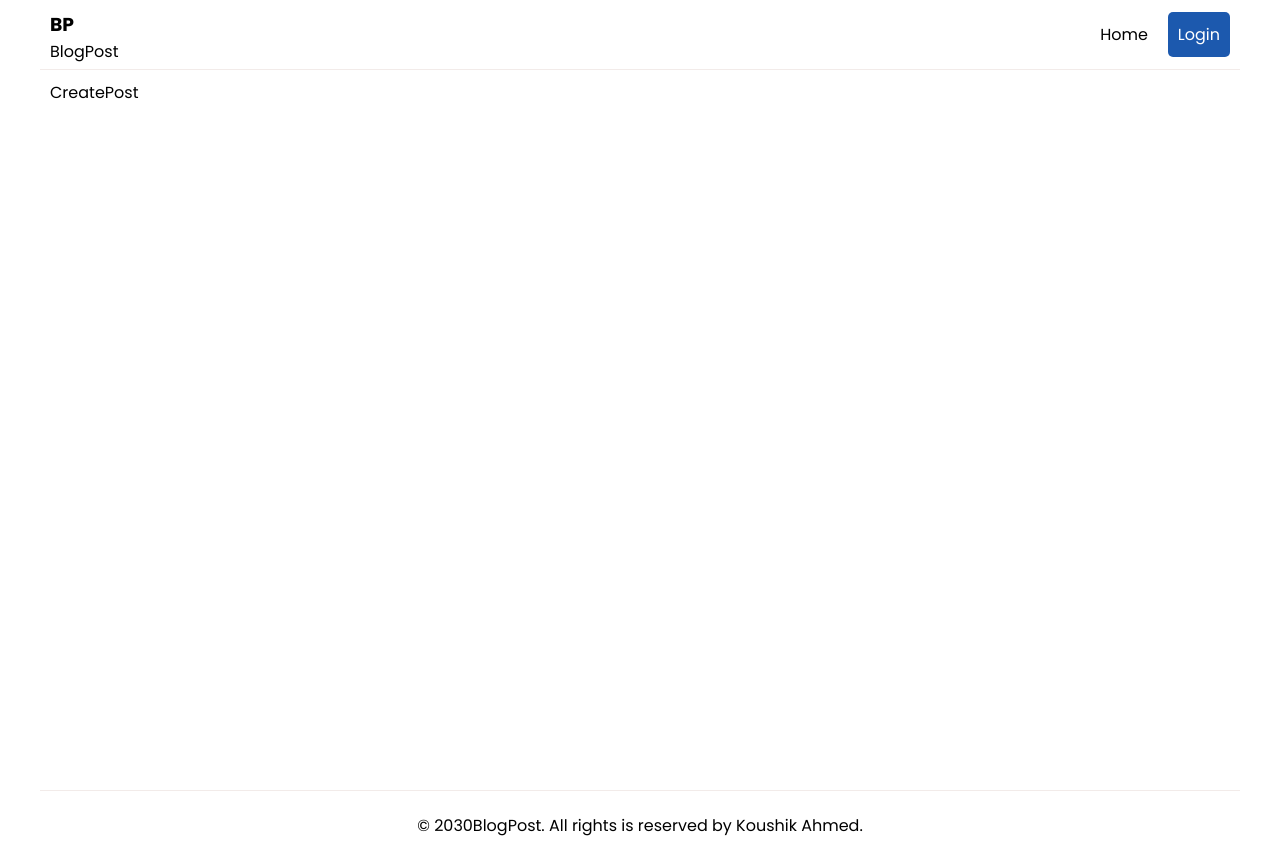
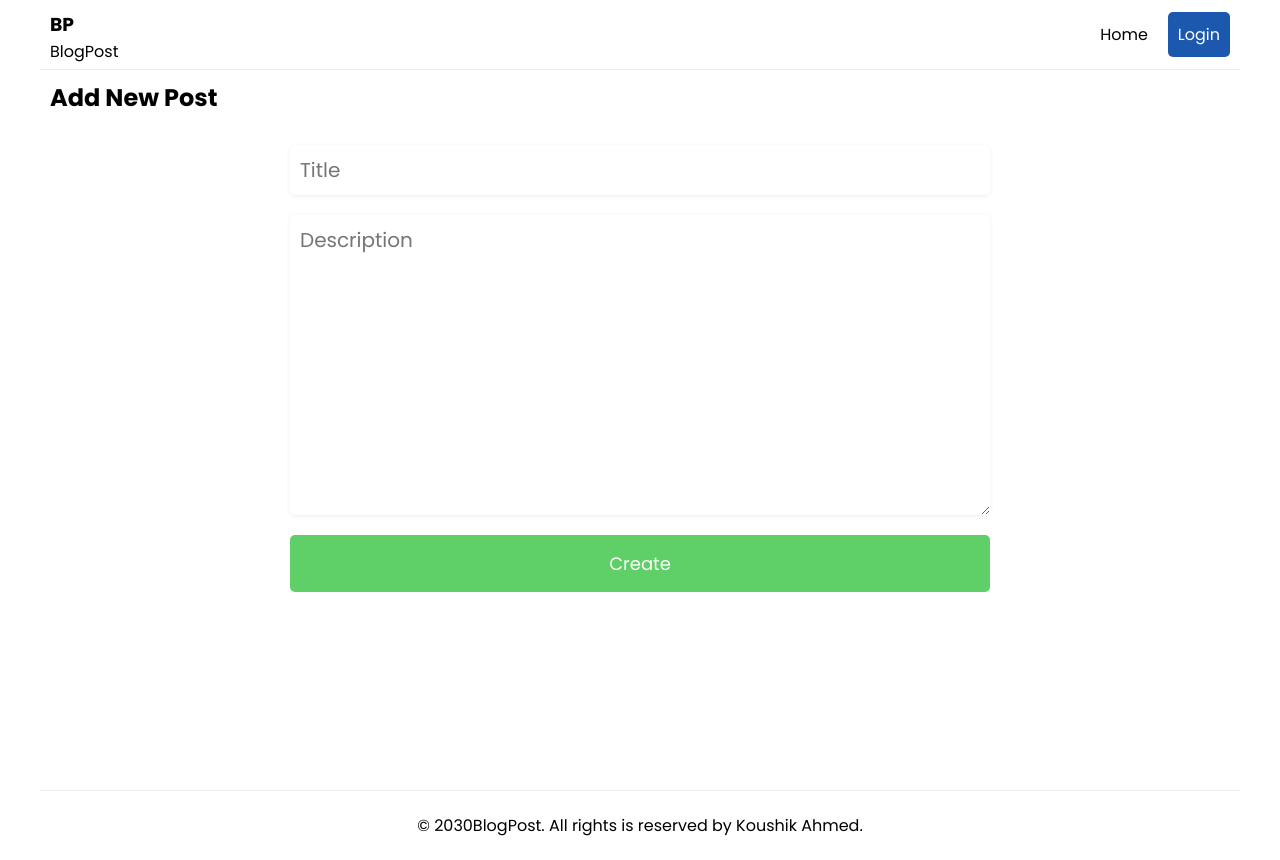
Before and after one commit to devkoushiik/blogPostWithFirebase, a React (Vite) app: page /create in a window 1280 px wide. Built offline with nearby package versions, Linux system fonts and the light colour scheme; the HTML template or start-up script is replaced by a standard one.

Commit message:
post card  page implemented

```diff
--- a/src/components/PostCard.jsx
+++ b/src/components/PostCard.jsx
@@ -1,3 +1,20 @@
-export const PostCard = () => {
-  return <div>PostCard</div>;
+export const PostCard = ({ title, description }) => {
+  return (
+    <div className="card">
+      <p className="title">{title}</p>
+      <p className="description">{description}</p>
+      <p className="control">
+        <span className="author">Koushik</span>
+        <span
+          style={{
+            border: "2px solid red",
+            cursor: "pointer",
+          }}
+          className="author"
+        >
+          delete
+        </span>
+      </p>
+    </div>
+  );
 };
--- a/src/pages/CreatePost.jsx
+++ b/src/pages/CreatePost.jsx
@@ -1,3 +1,30 @@
 export const CreatePost = () => {
-  return <div>CreatePost</div>;
+  return (
+    <section>
+      <div className="heading">
+        <h1>Add New Post</h1>
+      </div>
+      <form className="createPost">
+        <input
+          type="text"
+          className="title"
+          name="title"
+          placeholder="Title"
+          maxLength={"50"}
+          required
+        />
+        <textarea
+          name="description"
+          id=""
+          maxLength={600}
+          required
+          className="description"
+          placeholder="Description"
+        ></textarea>
+        <button type="submit" className="submit">
+          Create
+        </button>
+      </form>
+    </section>
+  );
 };
--- a/src/pages/HomePage.jsx
+++ b/src/pages/HomePage.jsx
@@ -1,3 +1,26 @@
+import { PostCard } from "../components";
+
 export const HomePage = () => {
-  return <div>HomePage</div>;
+  const posts = [
+    {
+      title: `Lorem ipsum dolor sit amet consectetur, adipisicing elit. Dolores,
+    officiis!`,
+    },
+    {
+      description: `Lorem ipsum, dolor sit amet consectetur adipisicing elit. Vero illo
+    blanditiis placeat ex animi corrupti magni nostrum culpa eveniet facilis
+    provident, est autem quidem numquam aut quis laudantium iste tempore?`,
+    },
+  ];
+  return (
+    <section>
+      {posts.map(({ title, description }) => (
+        <PostCard
+          title={title}
+          key={Math.random().toString()}
+          description={description}
+        />
+      ))}
+    </section>
+  );
 };
--- a/src/pages/PageNotFound.jsx
+++ b/src/pages/PageNotFound.jsx
@@ -1,3 +1,3 @@
 export const PageNotFound = () => {
-  return <div>PageNotFound</div>;
+  return <section></section>;
 };
```
Also changed, not shown: public/not found.svg (added).
